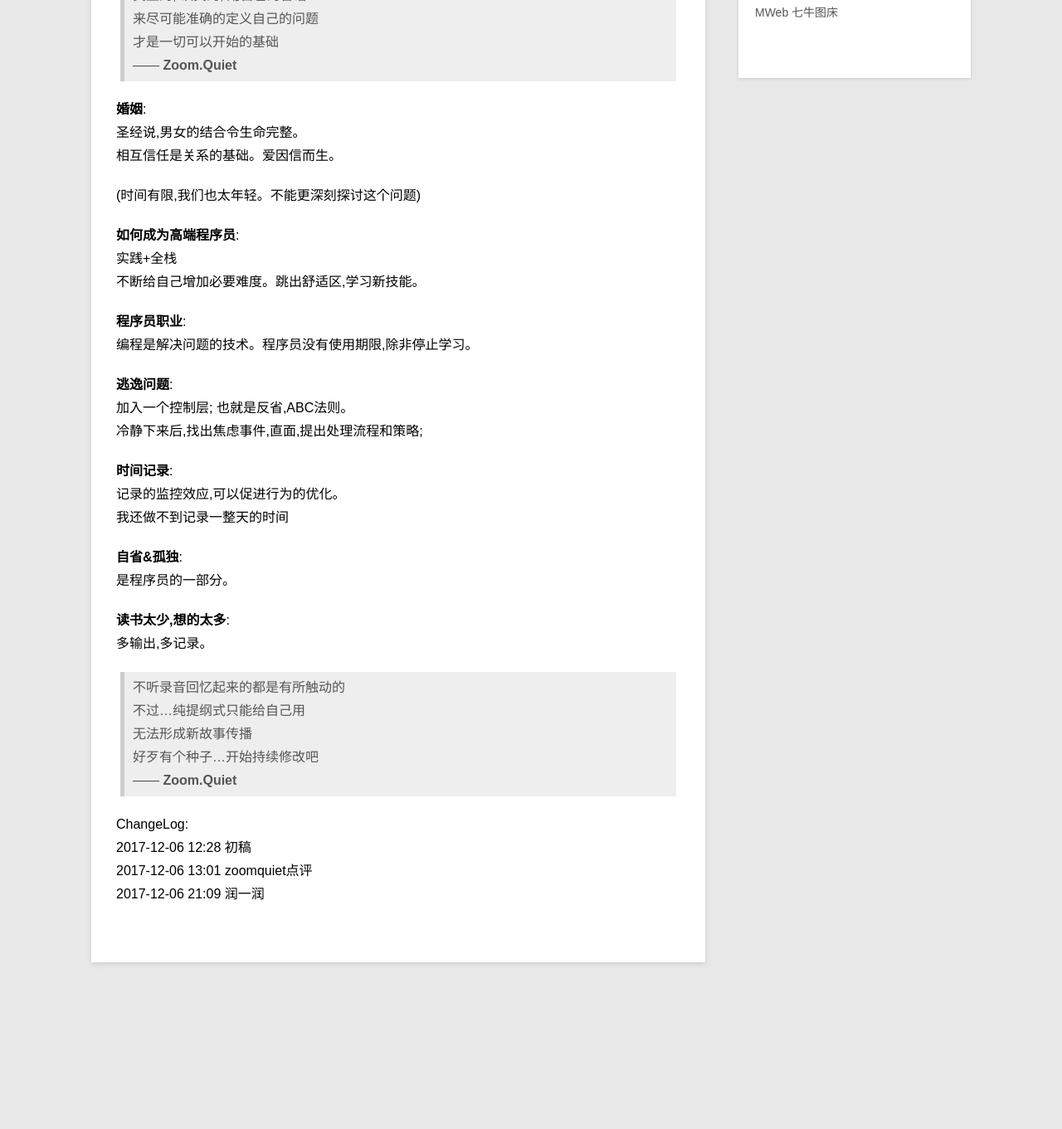
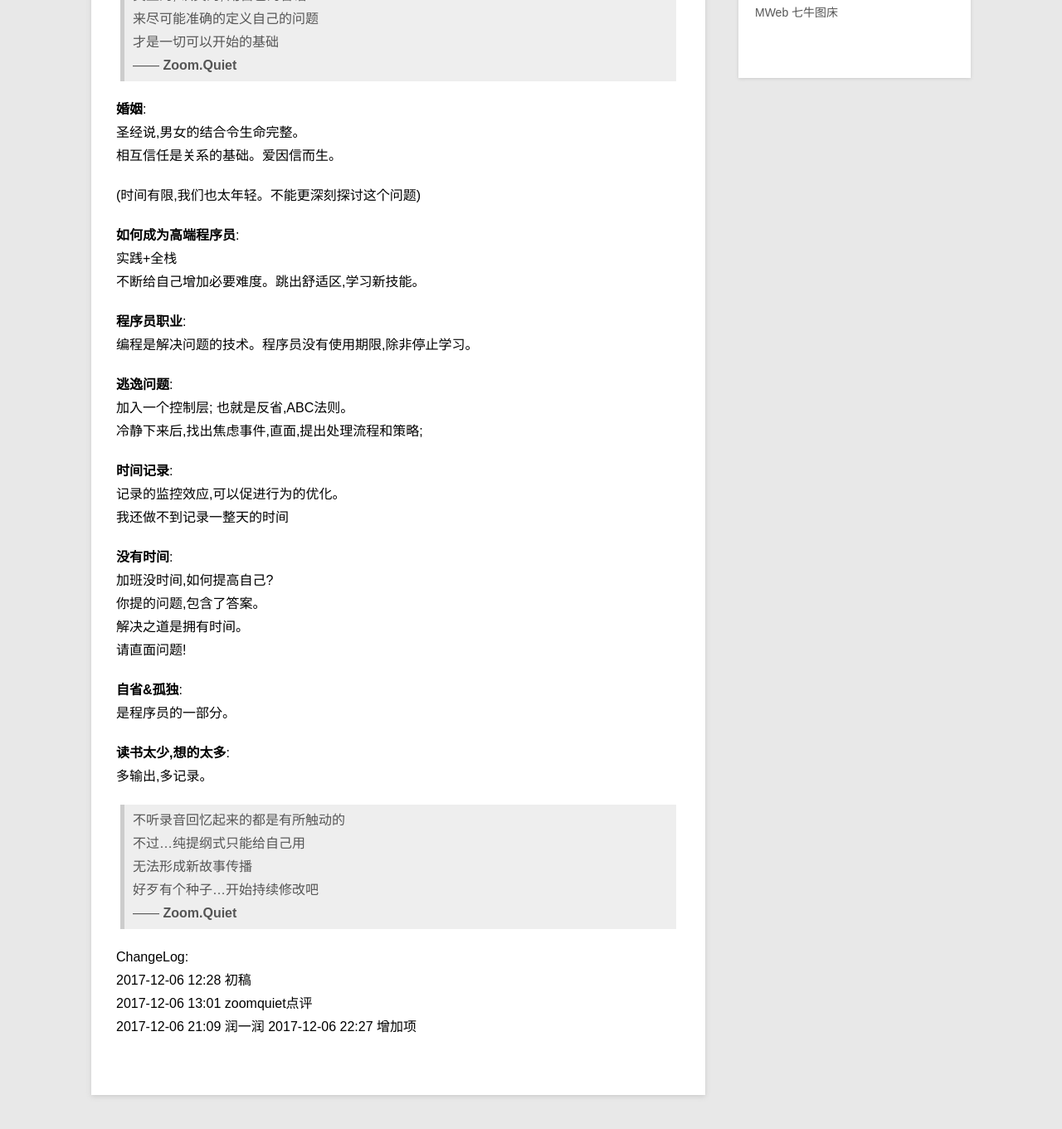
Before and after one commit to linfeng365/linfeng365.github.io, a Jekyll site: the page built from _posts/Blog/2017-12-03-f2fAtZhuHai.md, in a window 1280 px wide and 1400 px high, scrolled down 458 px. Shown: the top 1361 px of the window at 83% size. Built offline with Jekyll 4.4.1, drawn with Linux system fonts in a browser that asks for light colours; comment, search, counter and statistics services are not loaded; before the commit the page ends 1698 px from its top, so only the background shows below that.

Commit message:
2017-12-06 22:29 add

```diff
--- a/_posts/Blog/2017-12-03-f2fAtZhuHai.md
+++ b/_posts/Blog/2017-12-03-f2fAtZhuHai.md
@@ -42,6 +42,12 @@ category: blog
 记录的监控效应,可以促进行为的优化。
 我还做不到记录一整天的时间
 
+**没有时间**:
+加班没时间,如何提高自己?
+你提的问题,包含了答案。
+解决之道是拥有时间。
+请直面问题!
+
 **自省&孤独**:
 是程序员的一部分。
 
@@ -65,3 +71,4 @@ ChangeLog:
 2017-12-06 12:28 初稿
 2017-12-06 13:01 zoomquiet点评
 2017-12-06 21:09 润一润
+2017-12-06 22:27 增加项
```
